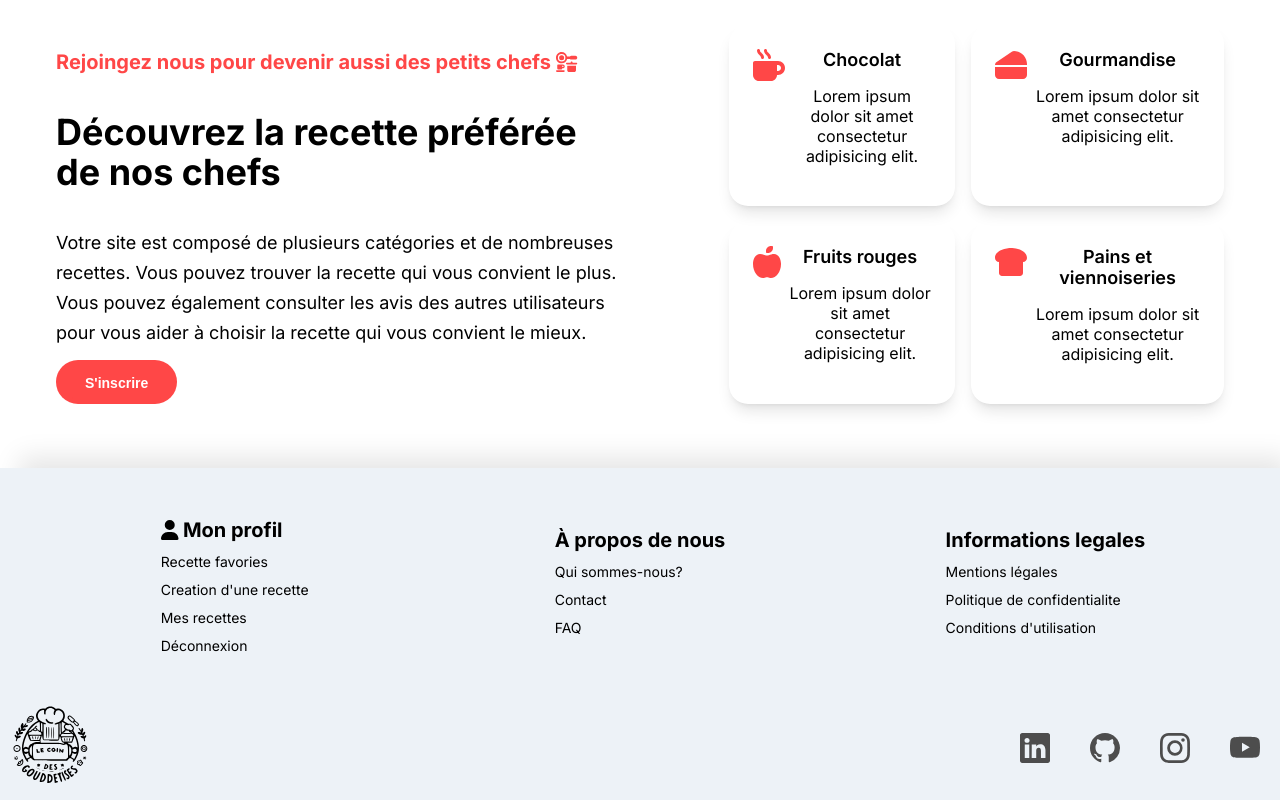
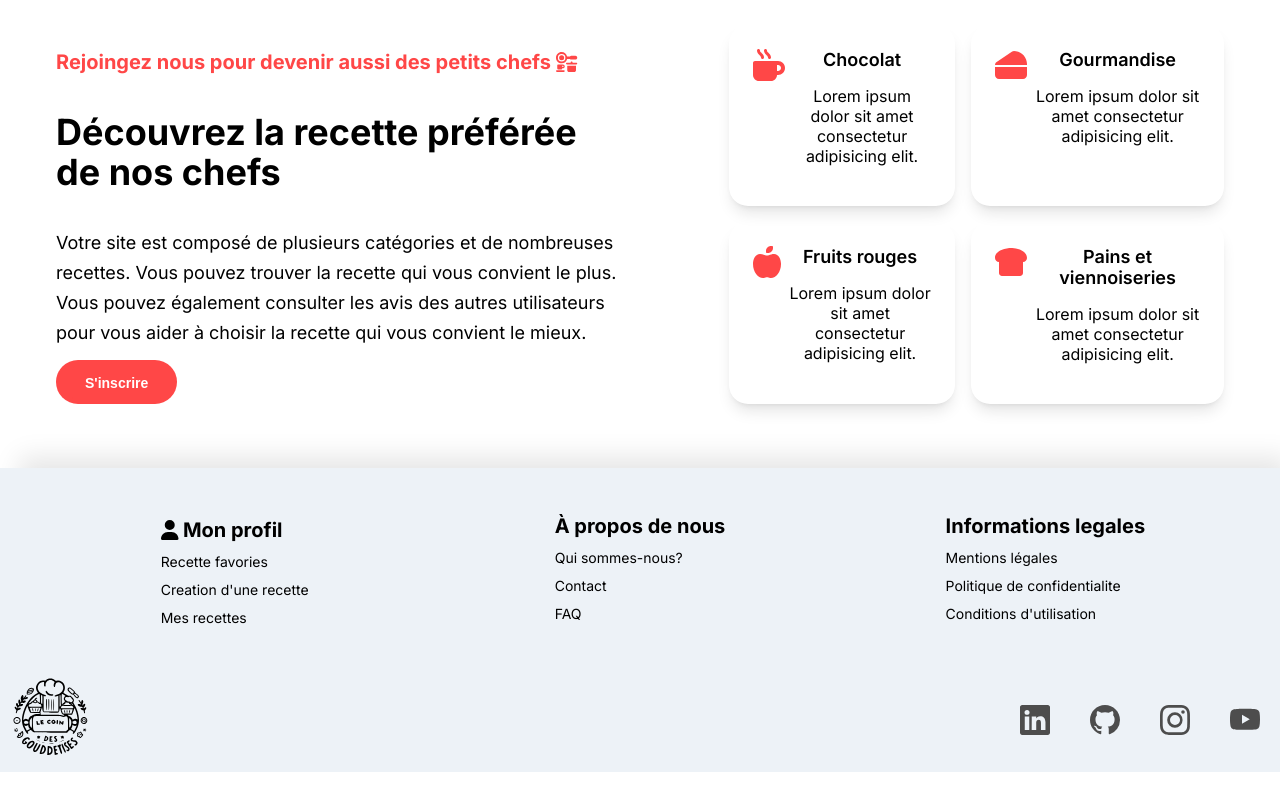
Before and after one commit to MyProfilCookie/My-project, a React (Vite) app in the folder resto/: page / in a window 1280 px wide. Shown: the part 2424-3224 px from the top of the page. After the commit the page ends 3196 px from the top, so only its background shows below. Built offline with nearby package versions, Linux system fonts and the light colour scheme.

Commit message:
mise à jour de la page home avec des ajustement au niveau du scss

```diff
--- a/resto/src/components/Footer.jsx
+++ b/resto/src/components/Footer.jsx
@@ -8,13 +8,12 @@ import { Link } from 'react-router-dom'
 
 function Footer() {
     return (
-        <div><footer className="footer grid-cols-3 bg-gray-200 text-base-content p-10 shadow-footer">
+        <div><footer className="footer grid-cols-3 bg-gray-200 text-base-content p-10 shadow-footer items-center">
             <nav>
                 <h6 className="subtitle mt-2"><Link to="/login"><FontAwesomeIcon icon={faUser} /> Mon profil</Link></h6>
                 <a className="link link-hover">Recette favories</a>
                 <a className="link link-hover">Creation d'une recette</a>
                 <a className="link link-hover">Mes recettes</a>
-                <a className="link link-hover">Déconnexion</a>
             </nav>
             <nav>
                 <h6 className="subtitle">À propos de nous</h6>
```
